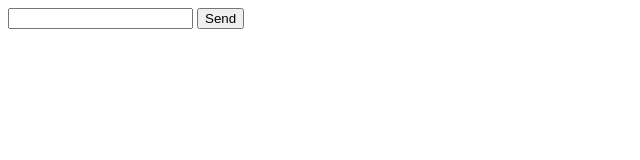
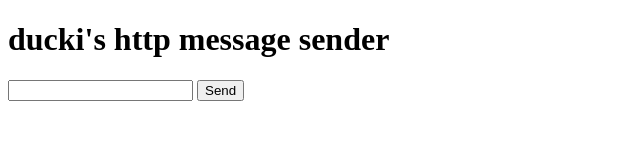
Before and after one commit to duckitheduck/tmcf3xserver, a website: page public/index.html in a window 1280 px wide. Shown: the whole page, without its empty margins (0-640 px from the left). Drawn offline with Linux system fonts and the light colour scheme.

Commit message:
Update index.html

```diff
--- a/public/index.html
+++ b/public/index.html
@@ -1,6 +1,7 @@
 <!DOCTYPE html>
 <html>
 <body>
+<h1> ducki's http message sender</h1>
 
 <input id="msg">
 
```
